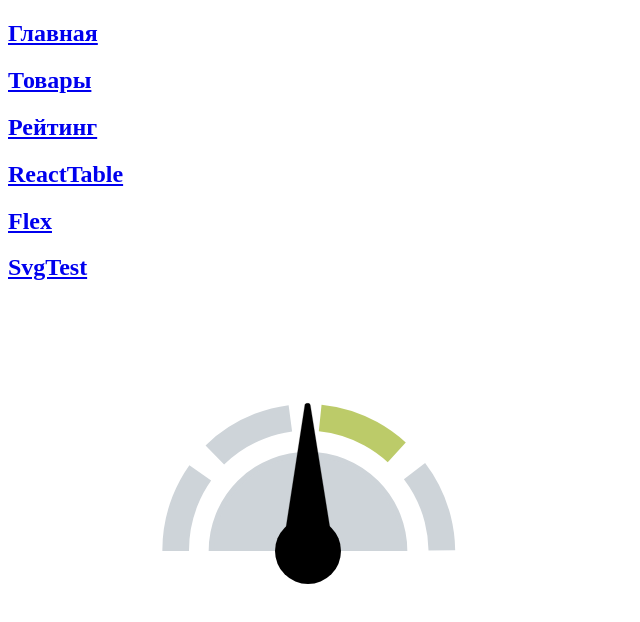
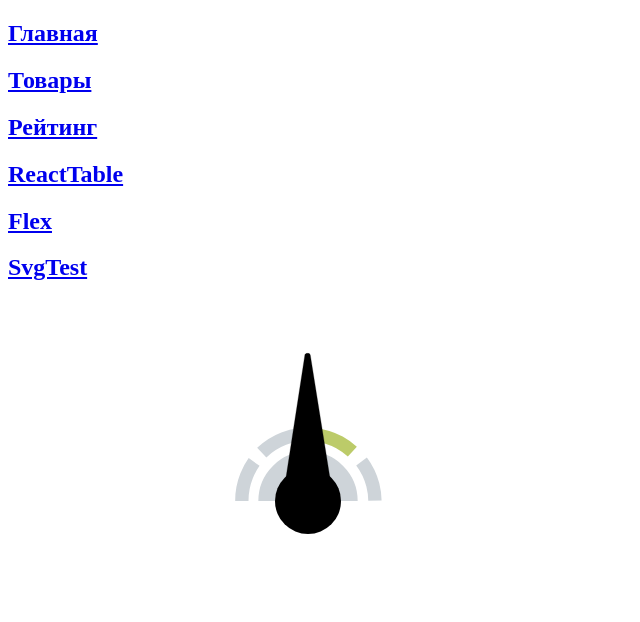
Before and after one commit to nonamemovich/base_webpack_react, a React app: page /svg in a window 1280 px wide. Shown: the top 622 px of the page, without its empty margins (0-640 px from the left). Built offline with nearby package versions, Linux system fonts and the light colour scheme; what normalizr would draw is missing.

Commit message:
relative position for content svg

```diff
--- a/src/modules/SvgTest/index.jsx
+++ b/src/modules/SvgTest/index.jsx
@@ -44,6 +44,7 @@ export const svgTest = ({
   const scale = width / contentWidth;
 
   return (
+    <div className="svg-container-relative">
       <div
         className={cn(styles["content"], containerClass)}
         style={{
@@ -147,6 +148,7 @@ export const svgTest = ({
           />
         </svg>
       </div>
+    </div>
   )
 }
 
@@ -164,7 +166,7 @@ svgTest.propTypes = {
 
 svgTest.defaultProps = {
   influenceValue: INFLUENCE.MIDDLE,
-  width: 400,
+  width: 200,
 }
 
 export default svgTest;
--- a/src/modules/SvgTest/styles.scss
+++ b/src/modules/SvgTest/styles.scss
@@ -1,3 +1,8 @@
+
+.svg-container-relative {
+  position: relative;
+}
+
 .content {
   position: relative;
   display: inline-block;
```
Lines whose indentation alone changed are shown as unchanged.
